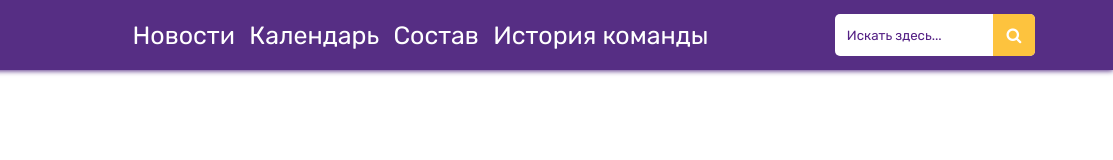
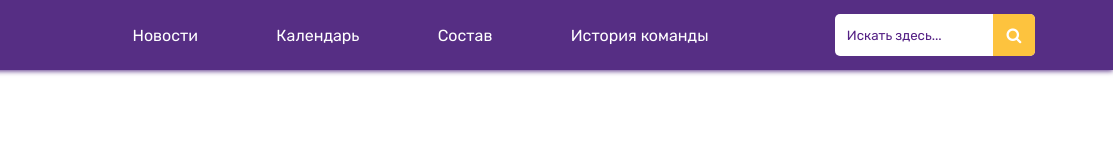
Before and after one commit to SergeyShalaganov/Site-LAL, a plain HTML site: page index.html in a window 1280 px wide. Shown: the full height of the page, 167-1280 px from the left. Drawn offline with Linux system fonts and the light colour scheme.

Commit message:
update menu-item-desctop

```diff
--- a/menu.css
+++ b/menu.css
@@ -209,6 +209,10 @@
         align-items: center;
         width: 100%;
     }
+    .nav-item{
+        font-size: 16px;
+        margin: 0;
+    }
     .nav-item:hover{
         text-shadow: 0 0 15px #fdb722;
         transform: scale(1.1);
--- a/script.js
+++ b/script.js
@@ -1,3 +1,5 @@
+"use strict";
+
 var lastResFind=""; // последний удачный результат
 var copy_page=""; // копия страницы в ихсодном виде
 function TrimStr(s) {
```
